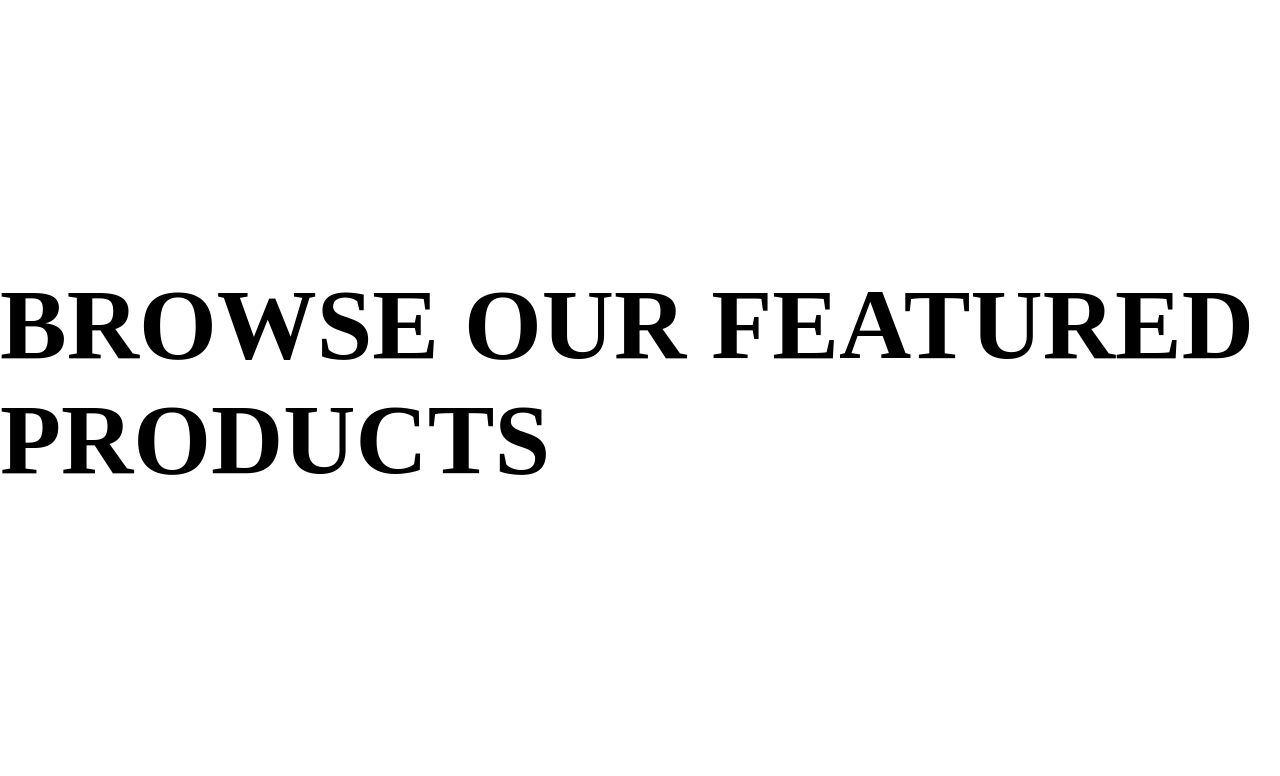
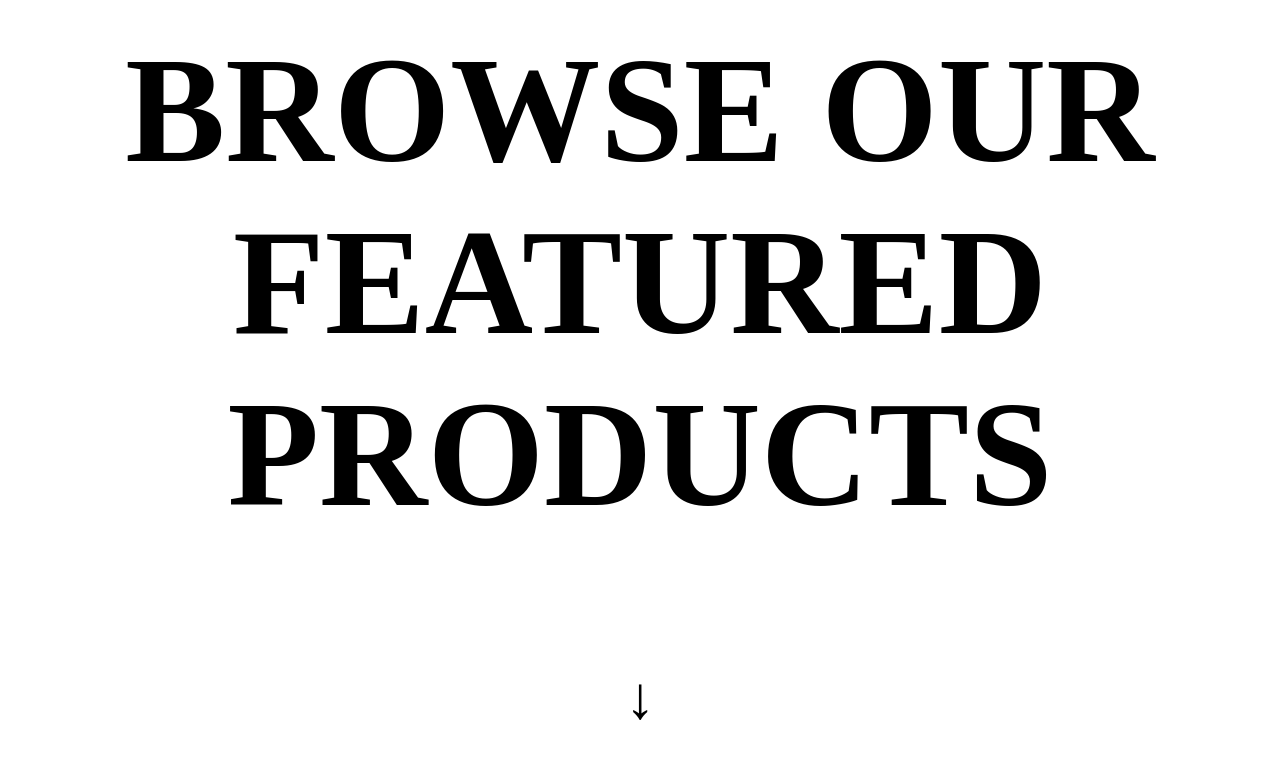
Before and after one commit to ysim99/RingkeLanding, a plain HTML site: page index.html in a window 1280 px wide. Shown: the part 101-877 px from the top of the page. Drawn offline with Linux system fonts and the light colour scheme.

Commit message:
08 13 25

```diff
--- a/index.html
+++ b/index.html
@@ -7,8 +7,12 @@
   <link rel="stylesheet" href="main.css">
 </head>
 <body class="rklp">
+
   <section class="rklp_flex_c rklp_section rklp_title">
-    <h1 class="rklp_flex_c"> BROWSE OUR FEATURED PRODUCTS</h1>
+  <div class="rklp_flex_sa rklp_flex_col rklp_title_container">
+    <h1>BROWSE OUR FEATURED PRODUCTS</h1>
+    <div class="rklp_page_arrow">&#x2193;</div>
+  </div>
   </section>
 
   <section class="rklp_flex_c rklp_section">
--- a/main.css
+++ b/main.css
@@ -4,9 +4,13 @@
     box-sizing: border-box;
 }
 
-.rklp_title h1{
+.rklp_title_container{
     font-size: 100px;
     height: 100vh;
+}
+
+.rklp_title_container h1{
+    text-align: center;
 }
 
 .rklp_section{
@@ -17,6 +21,20 @@
     display: flex;
     justify-content: center;
     align-items: center;
+}
+
+.rklp_flex_sa{
+    display: flex;
+    justify-content: space-around;
+    align-items: center;
+}
+
+.rklp_flex_col{
+    flex-direction: column;
+}
+
+.rklp_page_arrow{
+    font-size: 60px;
 }
 
 .rklp_grid{
```
